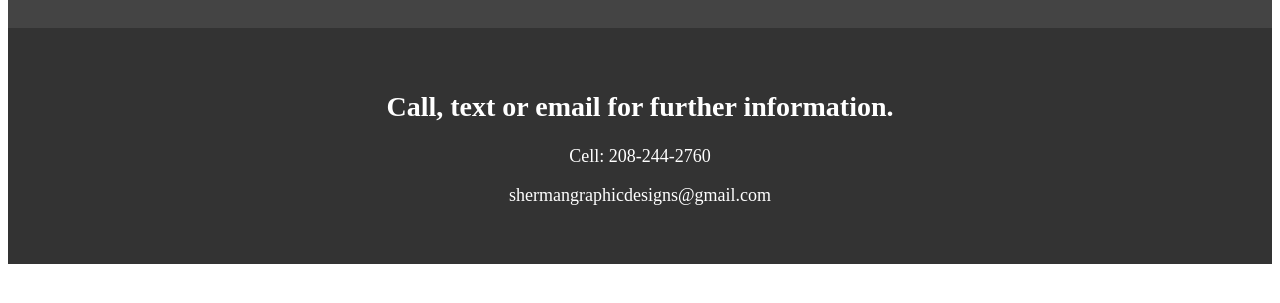
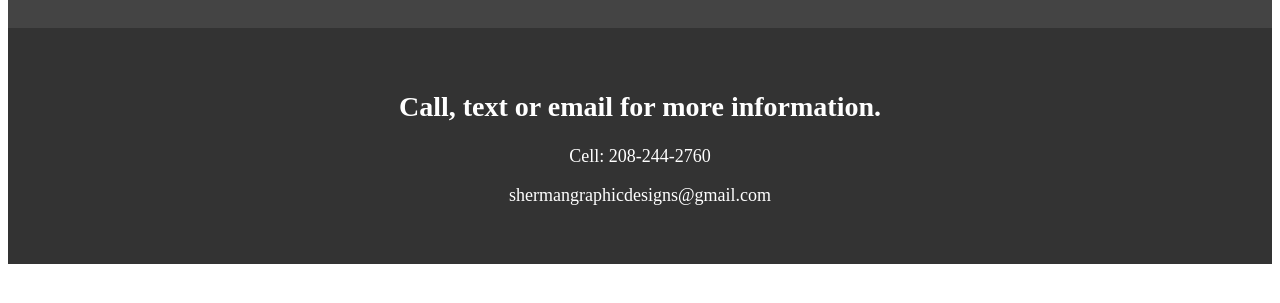
Before and after one commit to csherms/sherman_graphic_design, a plain HTML site: page pages/gaming_logos.html in a window 1280 px wide. Shown: the part 341-644 px from the top of the page. Drawn offline with Linux system fonts and the light colour scheme.

```diff
--- a/pages/gaming_logos.html
+++ b/pages/gaming_logos.html
@@ -43,7 +43,7 @@
   </div>
 
   <section class="contact-me">
-    <h2>Call, text or email for further information.</h2>
+    <h2>Call, text or email for more information.</h2>
     <p>Cell: 208-244-2760</p>
     <p><a href="mailto:youremail@example.com">shermangraphicdesigns@gmail.com</a></p>
   </section>
```
Also changed, not shown: pages/logo_designs.html (+1 -1 lines), pages/misc.html (+1 -1 lines), pages/udad.html (+1 -1 lines).
